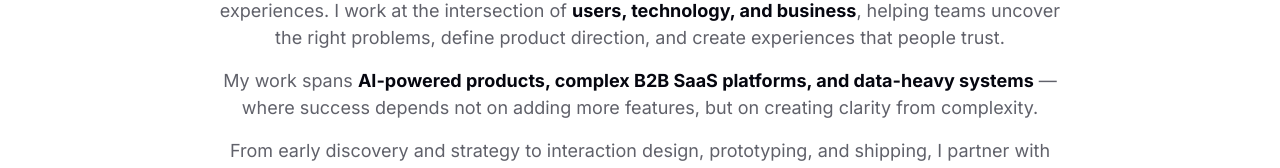
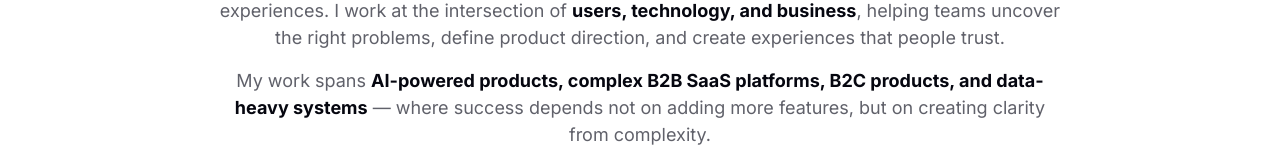
Before and after one commit to ehsangazar/zarabani, a React (Vite) app: page / in a window 1280 px wide. Shown: the part 401-569 px from the top of the page. Built offline with nearby package versions, Linux system fonts and the light colour scheme; no server answers; a web font is replaced by a local one.

Commit message:
Add B2C to homepage product range

```diff
--- a/src/pages/Home.tsx
+++ b/src/pages/Home.tsx
@@ -6,7 +6,7 @@ import WritingGrid from '../components/WritingGrid'
 export default function Home() {
   return <div className="ms-page">
     <PageMeta title="Zara Bani - Product & UX Designer" description="Product and UX Designer creating thoughtful experiences that put people first. Based in London." path="/" />
-    <header className="ms-intro ms-home-intro"><div className="ms-home-intro-copy"><p className="ms-eyebrow">Zara Bani · London, UK</p><h1>Product <span>Designer</span></h1><h2 className="ms-hero-thesis">Building products is getting faster. Deciding what is worth building is becoming the real design challenge.</h2><p>I’m an end to end Product Designer focused on turning complex problems into simple, scalable experiences. I work at the intersection of <strong>users, technology, and business</strong>, helping teams uncover the right problems, define product direction, and create experiences that people trust.</p><p>My work spans <strong>AI-powered products, complex B2B SaaS platforms, and data-heavy systems</strong> — where success depends not on adding more features, but on creating clarity from complexity.</p><p>From early discovery and strategy to interaction design, prototyping, and shipping, I partner with product and engineering teams to build products that are useful, usable, and ready to scale.</p><Link className="ms-text-link ms-primary-link" to="/projects">Explore Featured Work <span aria-hidden="true">↗</span></Link>
+    <header className="ms-intro ms-home-intro"><div className="ms-home-intro-copy"><p className="ms-eyebrow">Zara Bani · London, UK</p><h1>Product <span>Designer</span></h1><h2 className="ms-hero-thesis">Building products is getting faster. Deciding what is worth building is becoming the real design challenge.</h2><p>I’m an end to end Product Designer focused on turning complex problems into simple, scalable experiences. I work at the intersection of <strong>users, technology, and business</strong>, helping teams uncover the right problems, define product direction, and create experiences that people trust.</p><p>My work spans <strong>AI-powered products, complex B2B SaaS platforms, B2C products, and data-heavy systems</strong> — where success depends not on adding more features, but on creating clarity from complexity.</p><p>From early discovery and strategy to interaction design, prototyping, and shipping, I partner with product and engineering teams to build products that are useful, usable, and ready to scale.</p><Link className="ms-text-link ms-primary-link" to="/projects">Explore Featured Work <span aria-hidden="true">↗</span></Link>
       <dl className="ms-hero-stats">
         <div><dt>Years designing complex digital products</dt><dd>5+</dd></div>
         <div><dt>B2B SaaS &amp; enterprise workflows</dt><dd>10+</dd></div>
```
